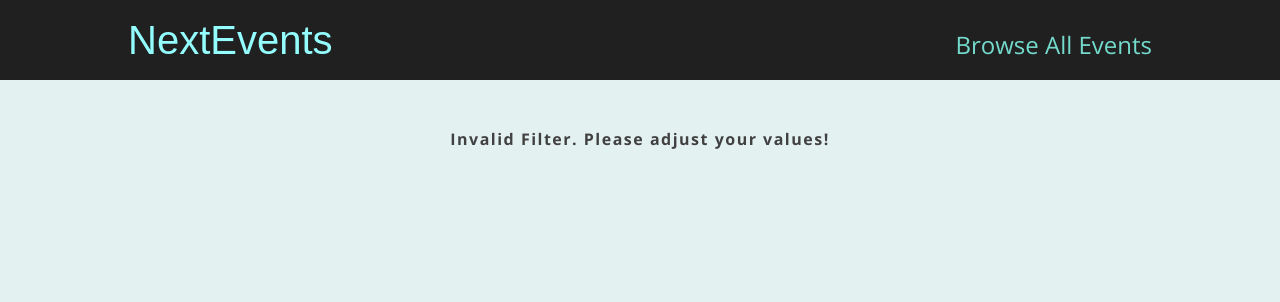
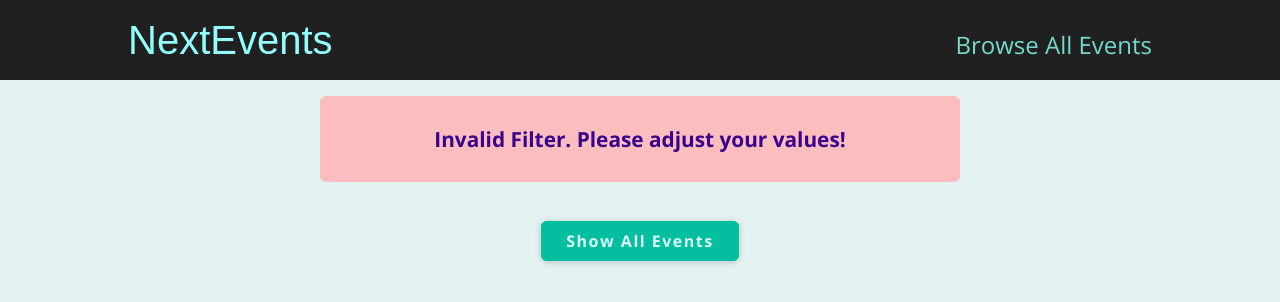
Before and after one commit to nansmatty/Events-App, a Next.js app: page /events in a window 1280 px wide. Shown: the top 302 px of the page. Built offline with nearby package versions, Linux system fonts and the light colour scheme.

Commit message:
complete

```diff
--- /dev/null
+++ b/components/events/results-title.js
@@ -0,0 +1,20 @@
+import Button from '../ui/button';
+import classes from './results-title.module.css';
+
+function ResultsTitle(props) {
+  const { date } = props;
+
+  const humanReadableDate = new Date(date).toLocaleDateString('en-US', {
+    month: 'long',
+    year: 'numeric',
+  });
+
+  return (
+    <section className={classes.title}>
+      <h1>Events in {humanReadableDate}</h1>
+      <Button link='/events'>Show all events</Button>
+    </section>
+  );
+}
+
+export default ResultsTitle;
--- /dev/null
+++ b/components/events/results-title.module.css
@@ -0,0 +1,6 @@
+.title {
+  margin: 2rem auto;
+  width: 90%;
+  max-width: 40rem;
+  text-align: center;
+}
--- /dev/null
+++ b/components/ui/error-alert.js
@@ -0,0 +1,7 @@
+import classes from './error-alert.module.css';
+
+function ErrorAlert(props) {
+  return <div className={classes.alert}>{props.children}</div>;
+}
+
+export default ErrorAlert;
--- /dev/null
+++ b/components/ui/error-alert.module.css
@@ -0,0 +1,12 @@
+.alert {
+  margin: 1rem auto;
+  padding: 0.5rem 1rem;
+  width: 90%;
+  max-width: 40rem;
+  background-color: #fcbdbf;
+  color: #38028d;
+  font-weight: bold;
+  font-size: 1.3rem;
+  text-align: center;
+  border-radius: 6px;
+}
--- a/pages/events/[...slug].js
+++ b/pages/events/[...slug].js
@@ -1,5 +1,8 @@
 import { useRouter } from "next/router";
 import EventList from "../../components/events/EventList";
+import ResultsTitle from "../../components/events/results-title";
+import Button from "../../components/ui/button";
+import ErrorAlert from "../../components/ui/error-alert";
 import { getFilteredEvents } from "../../dummy_data";
 
 const FilteredEventPage = () => {
@@ -27,12 +30,19 @@
 		filterData.length > 2
 	) {
 		return (
-			<p className='center'>
-				<strong>
-					Invalid Filter. Please adjust your
-					values!
-				</strong>
-			</p>
+			<>
+				<ErrorAlert>
+					<p>
+						Invalid Filter. Please adjust your
+						values!
+					</p>
+				</ErrorAlert>
+				<div className='center'>
+					<Button link='/events'>
+						Show All Events
+					</Button>
+				</div>
+			</>
 		);
 	}
 
@@ -46,14 +56,27 @@
 		filteredEvents.length === 0
 	) {
 		return (
-			<p className='center'>
-				No events found for the chosen filter!
-			</p>
+			<>
+				<ErrorAlert>
+					<p>
+						No events found for the chosen filter!
+					</p>
+				</ErrorAlert>
+				<div className='center'>
+					<Button link='/events'>
+						{" "}
+						Show All Events
+					</Button>
+				</div>
+			</>
 		);
 	}
 
+	const date = new Date(numYear, numMonth - 1);
+
 	return (
 		<>
+			<ResultsTitle date={date} />
 			<EventList items={filteredEvents} />
 		</>
 	);
```
Also changed, not shown: pages/events/[eventId].js (+8 -1 lines).
